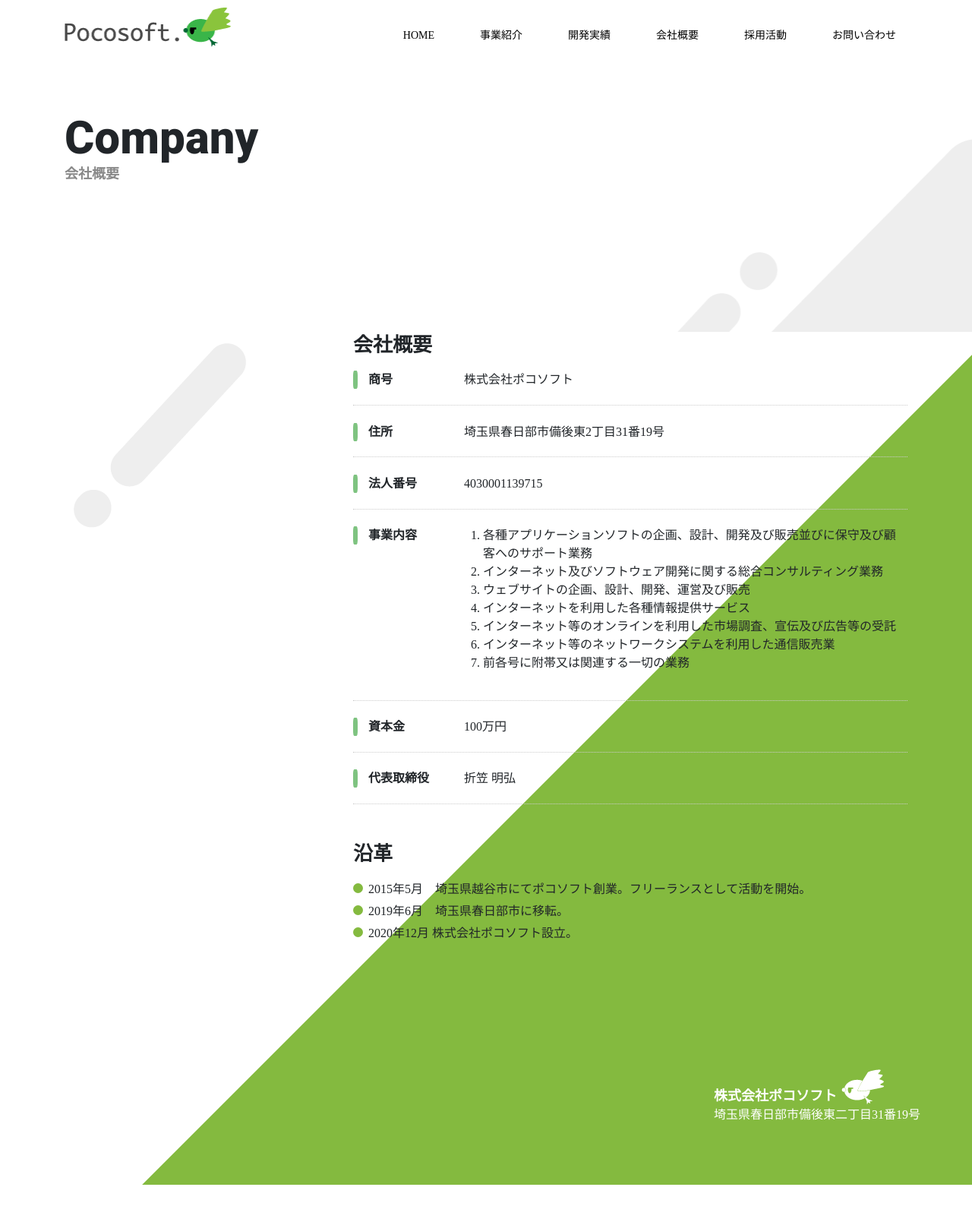
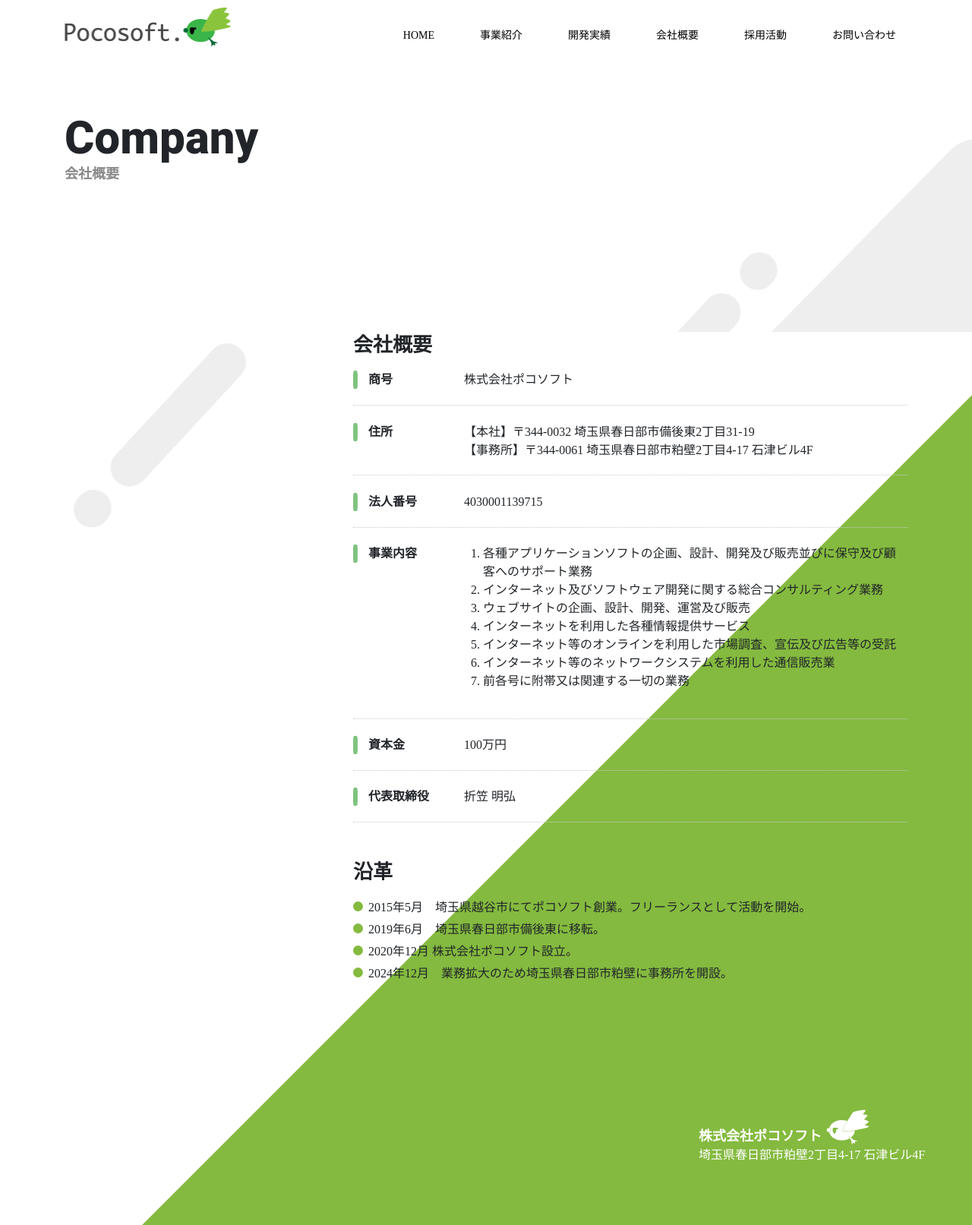
Before and after one commit to pocosoft/pocosoft.github.io, a Jekyll site: the page built from company.md, in a window 1280 px wide. Shown: the whole page at 76% size. Built offline with Jekyll 4.4.1, drawn with Linux system fonts in a browser that asks for light colours; nearby versions of some CDN libraries; before the commit the page ends 1560 px from its top, so only the background shows below that.

Commit message:
石津ビル追加

```diff
--- a/_includes/footer.html
+++ b/_includes/footer.html
@@ -2,6 +2,6 @@
     <div class="bg-triangle"></div>
       <address>
         <h3>株式会社ポコソフト</h3>
-        <div>埼玉県春日部市備後東二丁目31番19号</div>
+        <div>埼玉県春日部市粕壁2丁目4-17 石津ビル4F</div>
       </address>
 </footer>
--- a/_layouts/company.html
+++ b/_layouts/company.html
@@ -25,7 +25,9 @@
           </dl>
           <dl>
             <dt>住所</dt>
-            <dd>埼玉県春日部市備後東2丁目31番19号</dd>
+            <dd>
+              <div>【本社】〒344-0032 埼玉県春日部市備後東2丁目31-19</div>
+              <div>【事務所】〒344-0061 埼玉県春日部市粕壁2丁目4-17 石津ビル4F</div>
           </dl>
           <dl>
             <dt>法人番号</dt>
@@ -57,8 +59,9 @@
         <h3>沿革</h3>
         <ul>
           <li>2015年5月　埼玉県越谷市にてポコソフト創業。フリーランスとして活動を開始。</li>
-          <li>2019年6月　埼玉県春日部市に移転。</li>
+          <li>2019年6月　埼玉県春日部市備後東に移転。</li>
           <li>2020年12月 株式会社ポコソフト設立。</li>
+          <li>2024年12月　業務拡大のため埼玉県春日部市粕壁に事務所を開設。</li>
         </ul>
       </div>
     </div>
--- a/static/css/style.css
+++ b/static/css/style.css
@@ -513,7 +513,7 @@
   margin-left: auto;
   margin-right: 40px;
   width: 100%;
-  max-width: 300px;
+  max-width: 320px;
 }
 #page-top {
   position: fixed;
```
